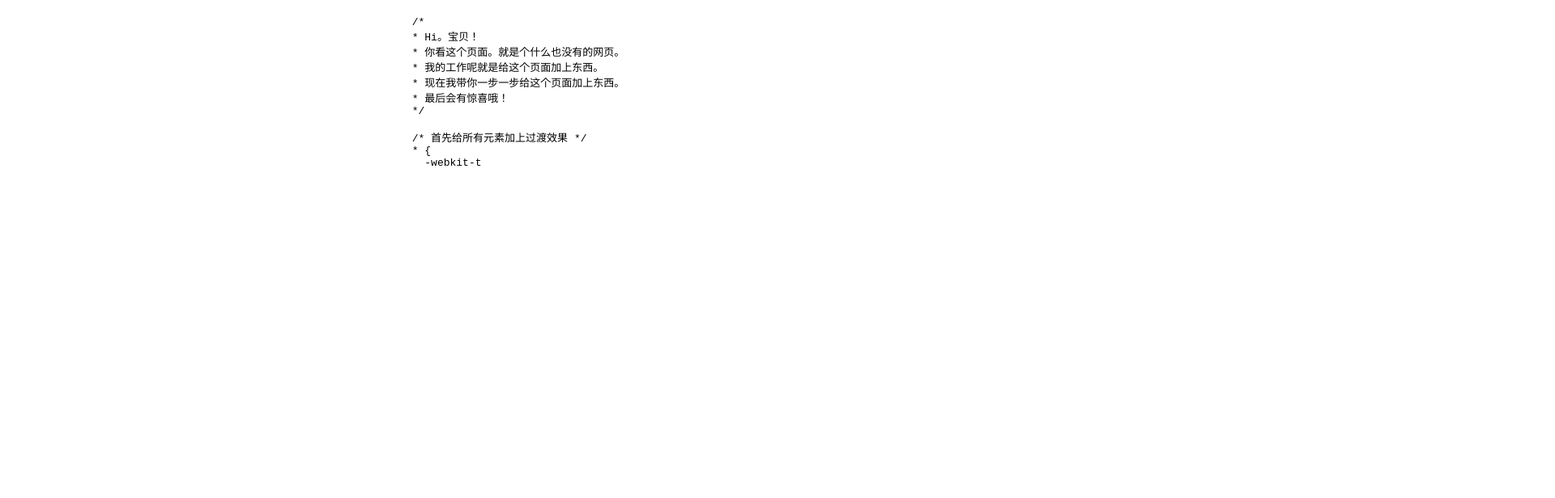
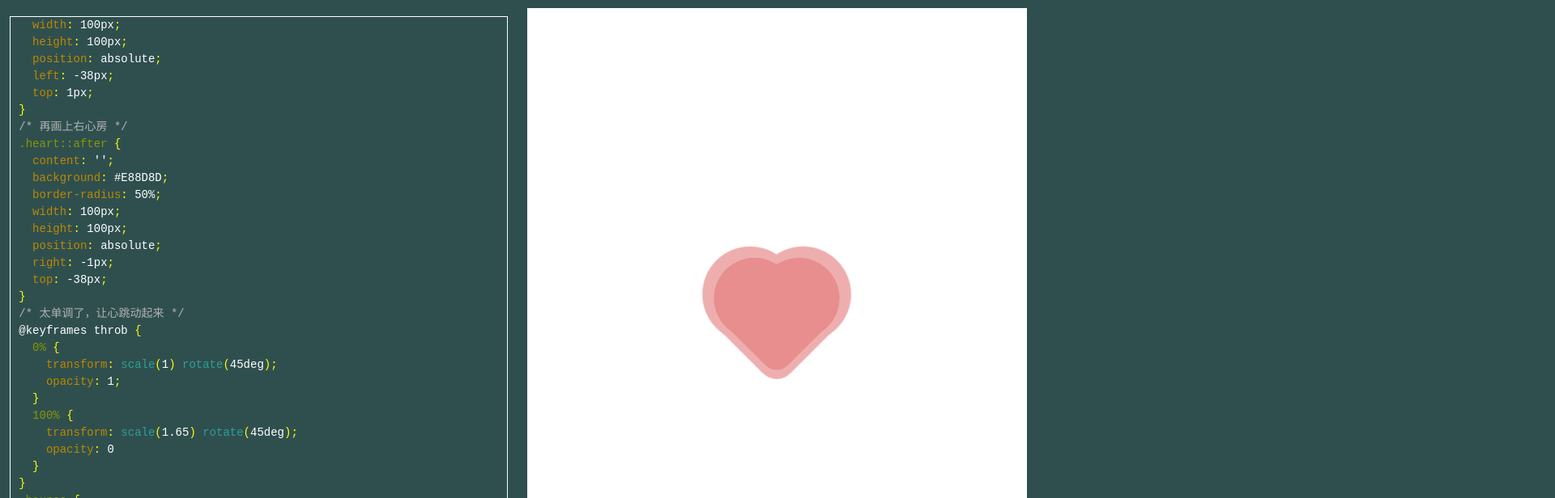
Before and after one commit to kotone/fun, a Vue app: page / in a window 1280 px wide. Shown: the top 616 px of the page at 81% size, 1920 px wide, since content can reach past the window. Built offline with nearby package versions, Linux system fonts and the light colour scheme.

Commit message:
feat:优化

```diff
--- a/src/components/valentine/index.vue
+++ b/src/components/valentine/index.vue
@@ -29,6 +29,7 @@ const currentStyleCode = ref('')
 const styleWrapperRef = ref()
 const drawTextFlag = ref(false)
 const heartFlag = ref(false)
+const clickFlag = ref(false)
 
 const isPc = computed(() => {
   const userAgentInfo = navigator.userAgent
@@ -158,7 +159,7 @@ body, html {
 */
 `
 ]
-const interval = 40
+const interval = 1
 const progressiveShowStyle = async (n = 0) => {
   const styleDom = document.createElement('style')
   let textNode = document.createTextNode(currentStyleCode.value)
@@ -184,24 +185,25 @@ const progressiveShowStyle = async (n = 0) => {
 }
 
 const handleClickHeart = () => {
-  if (!drawTextFlag.value) return
+  if (!drawTextFlag.value || clickFlag.value) return
+  clickFlag.value = true
   let heart = null
+  let anim = null
   const doms = document.querySelectorAll('.heart')
   doms.forEach(dom => {
     dom.classList.remove('bounce')
     dom.classList.add('dissolve')
   })
-  if (heart) return
   heart = new Heart(document.querySelector('#canvas'))
+  anim = lottie.loadAnimation({
+    container: document.getElementById('lottie'),
+    renderer: 'canvas',
+    loop: true,
+    autoplay: true,
+    animationData: animationData
+  })
   setTimeout(() => {
     heart.render()
-    const anim = lottie.loadAnimation({
-      container: document.getElementById('lottie'),
-      renderer: 'canvas',
-      loop: true,
-      autoplay: true,
-      animationData: animationData
-    })
     anim.play()
     heartFlag.value = true
   }, 1000)
```
